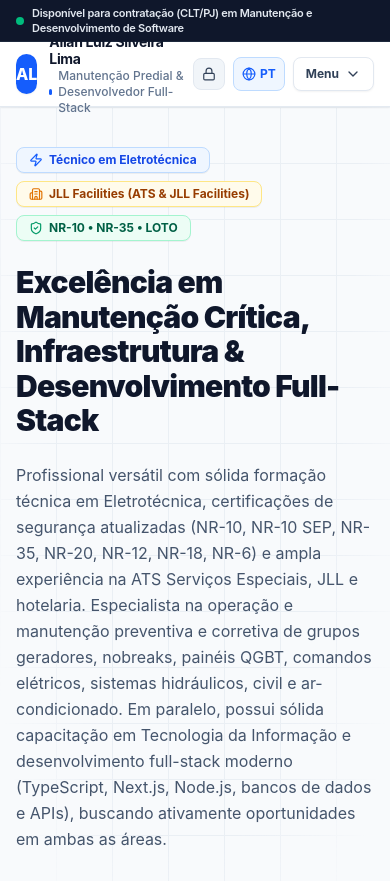
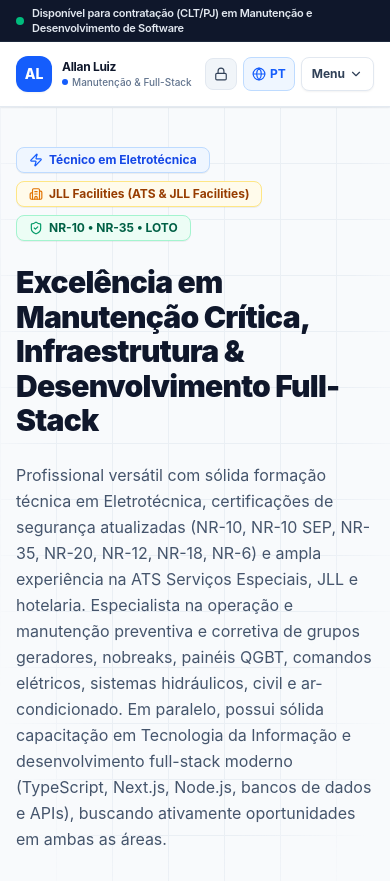
Before and after one commit to Allanlugui/Allan-Lima, a Next.js app: page / in a window 390 px wide. Shown: the top 881 px of the page. Built offline with nearby package versions, Linux system fonts and the light colour scheme.

Commit message:
refactor: improve header responsiveness and config
- Optimize header layout and branding for smaller screens
- Suppress linting for language persistence effect
- Explicitly define framework in vercel configuration

```diff
--- a/app/page.tsx
+++ b/app/page.tsx
@@ -29,6 +29,7 @@ export default function HomePage() {
   const [isAdminDashboardOpen, setIsAdminDashboardOpen] = useState<boolean>(false);
   const [isAdminLoggedIn, setIsAdminLoggedIn] = useState<boolean>(false);
 
+  /* eslint-disable */
   useEffect(() => {
     try {
       const savedLang = localStorage.getItem('allan_portfolio_lang') as Language;
@@ -43,6 +44,7 @@ export default function HomePage() {
       // Ignore
     }
   }, []);
+  /* eslint-enable */
 
   const handleLanguageChange = (lang: Language) => {
     setCurrentLang(lang);
--- a/components/Header.tsx
+++ b/components/Header.tsx
@@ -73,17 +73,17 @@ export function Header({
       <div className="max-w-7xl mx-auto px-4 sm:px-6 lg:px-8">
         <div className="flex items-center justify-between h-16">
           {/* Brand / Name */}
-          <a href="#summary" className="flex items-center gap-3 group">
-            <div className="w-10 h-10 rounded-xl bg-blue-600 flex items-center justify-center text-white font-extrabold text-base shadow-xs group-hover:bg-blue-700 transition-colors">
+          <a href="#summary" className="flex items-center gap-2.5 min-w-0 group py-2">
+            <div className="w-9 h-9 sm:w-10 sm:h-10 shrink-0 rounded-xl bg-blue-600 flex items-center justify-center text-white font-extrabold text-sm sm:text-base shadow-xs group-hover:bg-blue-700 transition-colors" title="Allan Luiz - Iniciais / Logo">
               AL
             </div>
-            <div>
-              <div className="text-slate-900 font-bold text-sm sm:text-base tracking-tight leading-tight group-hover:text-blue-600 transition-colors">
-                Allan Luiz Silveira Lima
+            <div className="min-w-0">
+              <div className="text-slate-900 font-bold text-xs sm:text-base tracking-tight truncate group-hover:text-blue-600 transition-colors">
+                Allan Luiz
               </div>
-              <div className="text-xs text-slate-500 font-medium flex items-center gap-1.5">
-                <span className="inline-block w-1.5 h-1.5 rounded-full bg-blue-600"></span>
-                <span>{currentLang === 'pt' ? 'Manutenção Predial & Desenvolvedor Full-Stack' : currentLang === 'es' ? 'Mantenimiento Edilicio y Desarrollador Full-Stack' : 'Facilities Maintenance & Full-Stack Developer'}</span>
+              <div className="text-[10px] sm:text-xs text-slate-500 font-medium truncate flex items-center gap-1">
+                <span className="inline-block w-1.5 h-1.5 rounded-full bg-blue-600 shrink-0"></span>
+                <span className="truncate">{currentLang === 'pt' ? 'Manutenção & Full-Stack' : currentLang === 'es' ? 'Mantenimiento & Full-Stack' : 'Facilities & Full-Stack'}</span>
               </div>
             </div>
           </a>
@@ -148,7 +148,7 @@ export function Header({
           </div>
 
           {/* Mobile menu trigger button */}
-          <div className="flex sm:hidden items-center gap-2">
+          <div className="flex sm:hidden items-center gap-1.5 shrink-0">
             <button
               onClick={onOpenAdminLogin}
               className="p-2 text-xs font-bold text-slate-700 bg-slate-100 border border-slate-200 rounded-lg"
@@ -162,7 +162,8 @@ export function Header({
                 const nextLang: Language = currentLang === 'pt' ? 'en' : currentLang === 'en' ? 'es' : 'pt';
                 onLanguageChange(nextLang);
               }}
-              className="p-2 text-xs font-bold text-blue-600 bg-blue-50 border border-blue-200 rounded-lg flex items-center gap-1"
+              className="px-2 py-2 text-xs font-bold text-blue-600 bg-blue-50 border border-blue-200 rounded-lg flex items-center gap-1"
+              title="Mudar idioma"
             >
               <Globe className="w-3.5 h-3.5" />
               <span className="uppercase">{currentLang}</span>
@@ -170,11 +171,11 @@ export function Header({
 
             <button
               onClick={() => setMobileMenuOpen(!mobileMenuOpen)}
-              className="flex items-center gap-1.5 px-3 py-2 text-xs font-bold text-slate-700 bg-white hover:text-blue-600 hover:bg-slate-50 border border-slate-200 rounded-lg transition-all shadow-xs"
+              className="flex items-center gap-1 px-2.5 py-2 text-xs font-bold text-slate-700 bg-white hover:text-blue-600 hover:bg-slate-50 border border-slate-200 rounded-lg transition-all shadow-xs"
               aria-label="Toggle menu"
             >
               <span>Menu</span>
-              {mobileMenuOpen ? <ChevronUp className="w-4 h-4" /> : <ChevronDown className="w-4 h-4" />}
+              {mobileMenuOpen ? <ChevronUp className="w-3.5 h-3.5" /> : <ChevronDown className="w-3.5 h-3.5" />}
             </button>
           </div>
         </div>
```
Also changed, not shown: vercel.json (added).
